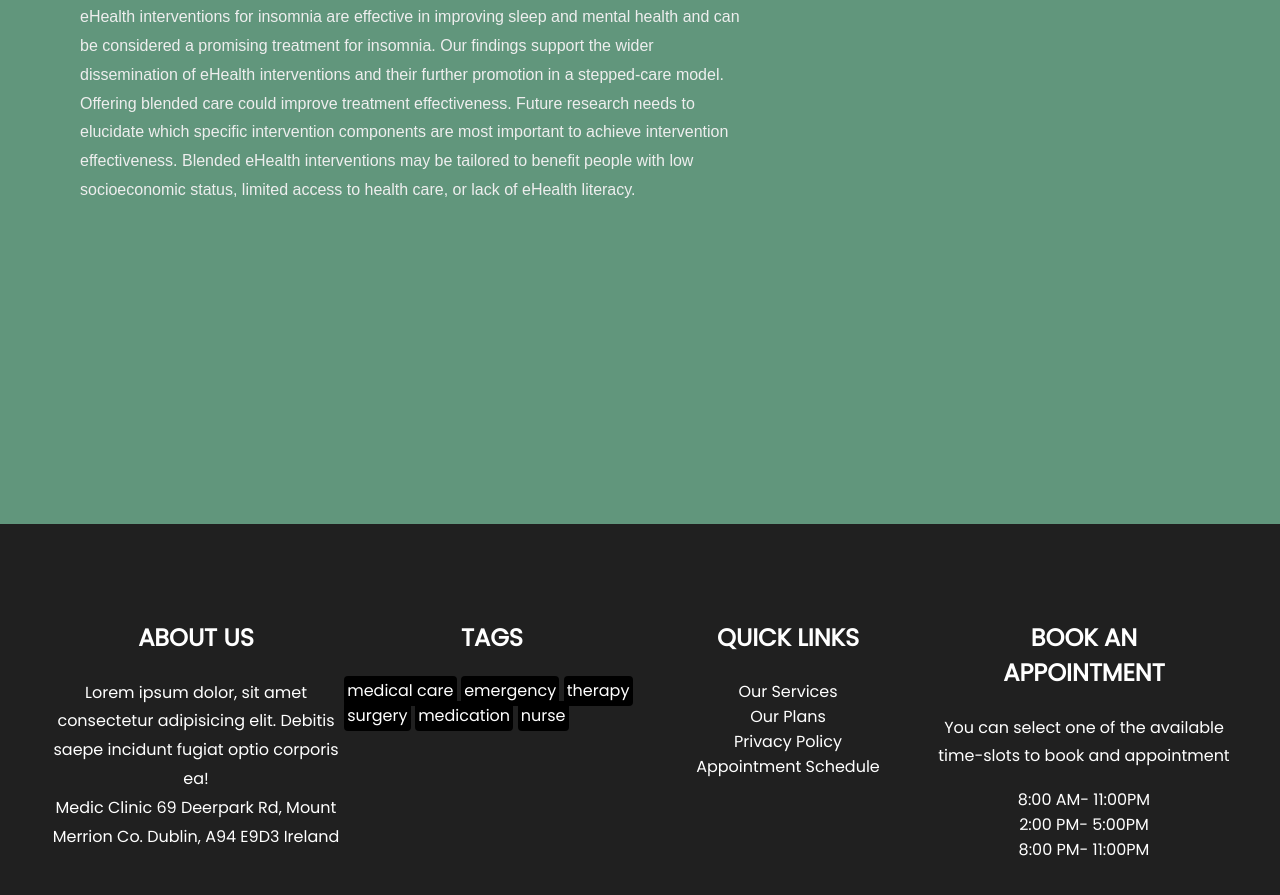
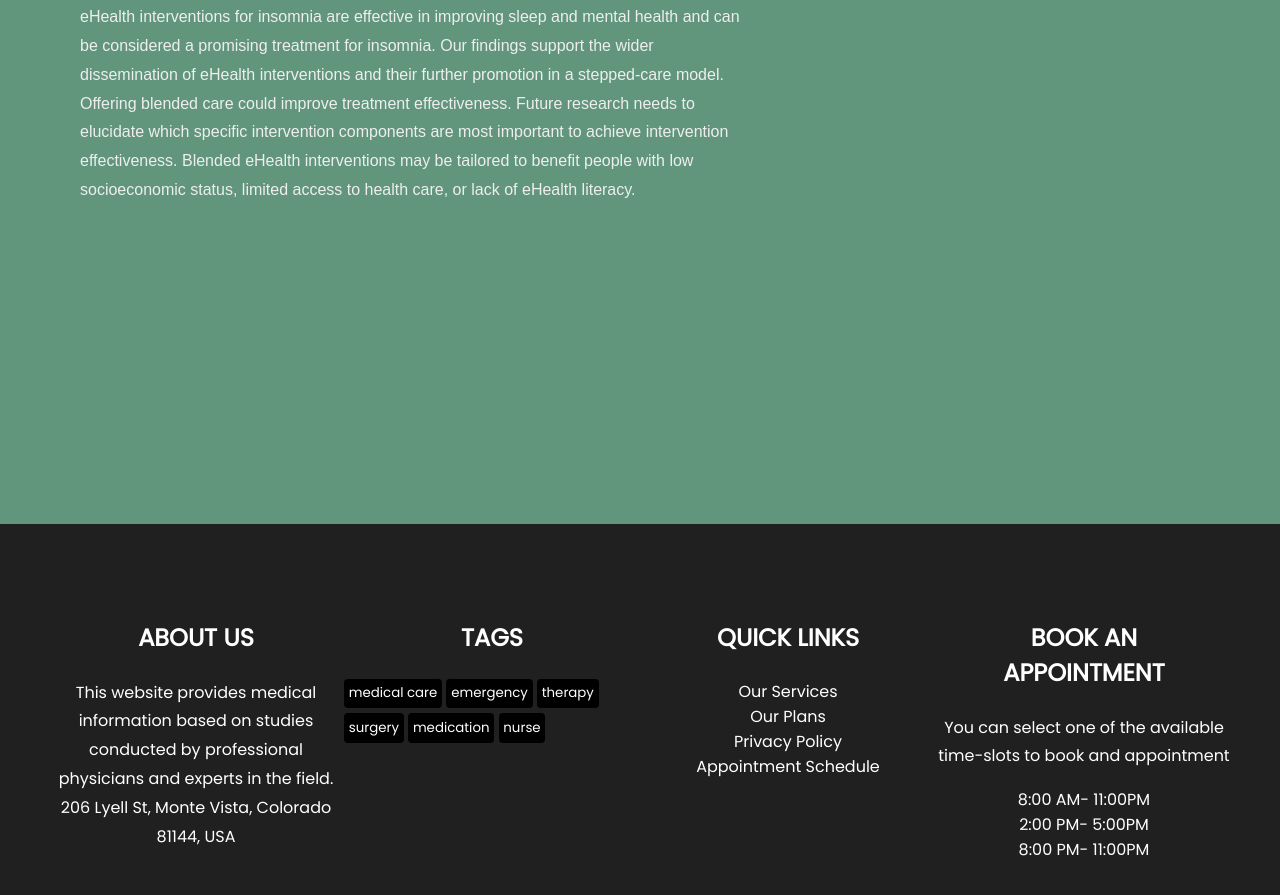
Before and after one commit to mina-medhat-00/Landing-Page, a plain HTML site: page index.html in a window 1280 px wide. Shown: the part 3094-3989 px from the top of the page. Drawn offline with Linux system fonts and the light colour scheme.

Commit message:
Fix footer tags

```diff
--- a/index.html
+++ b/index.html
@@ -118,22 +118,21 @@
         <div class="footer_container">
           <h1 class="footer_title">About Us</h1>
           <p>
-            Lorem ipsum dolor, sit amet consectetur adipisicing elit. Debitis
-            saepe incidunt fugiat optio corporis ea!
+            This website provides medical information based on studies conducted
+            by professional physicians and experts in the field.
             <br />
-            Medic Clinic 69 Deerpark Rd, Mount Merrion Co. Dublin, A94 E9D3
-            Ireland
+            206 Lyell St, Monte Vista, Colorado 81144, USA
           </p>
         </div>
         <div class="footer_container">
           <h1 class="footer_title">Tags</h1>
-          <div>
-            <span class="footer_tag">medical care</span>
-            <span class="footer_tag">emergency</span>
-            <span class="footer_tag">therapy</span>
-            <span class="footer_tag">surgery</span>
-            <span class="footer_tag">medication</span>
-            <span class="footer_tag">nurse</span>
+          <div id="tags_container">
+            <button class="footer_tag">medical care</button>
+            <button class="footer_tag">emergency</button>
+            <button class="footer_tag">therapy</button>
+            <button class="footer_tag">surgery</button>
+            <button class="footer_tag">medication</button>
+            <button class="footer_tag">nurse</button>
           </div>
         </div>
         <div class="footer_container">
--- a/styles.css
+++ b/styles.css
@@ -136,10 +136,13 @@ section {
 }
 
 .footer_tag {
+  font-family: "Poppins", sans-serif;
   background: #000;
+  color: #fff;
+  padding: 0.3rem;
+  margin-bottom: 5px;
   border-radius: 4px;
-  padding: 0.2rem;
-  margin-bottom: 5px;
+  border-style: none;
 }
 
 .footer_link {
@@ -154,6 +157,12 @@ section {
   }
   .footer_container {
     width: 90%;
+  }
+  #tags_container {
+    display: flex;
+    align-items: center;
+    justify-content: center;
+    gap: 8px;
   }
 }
 
```
